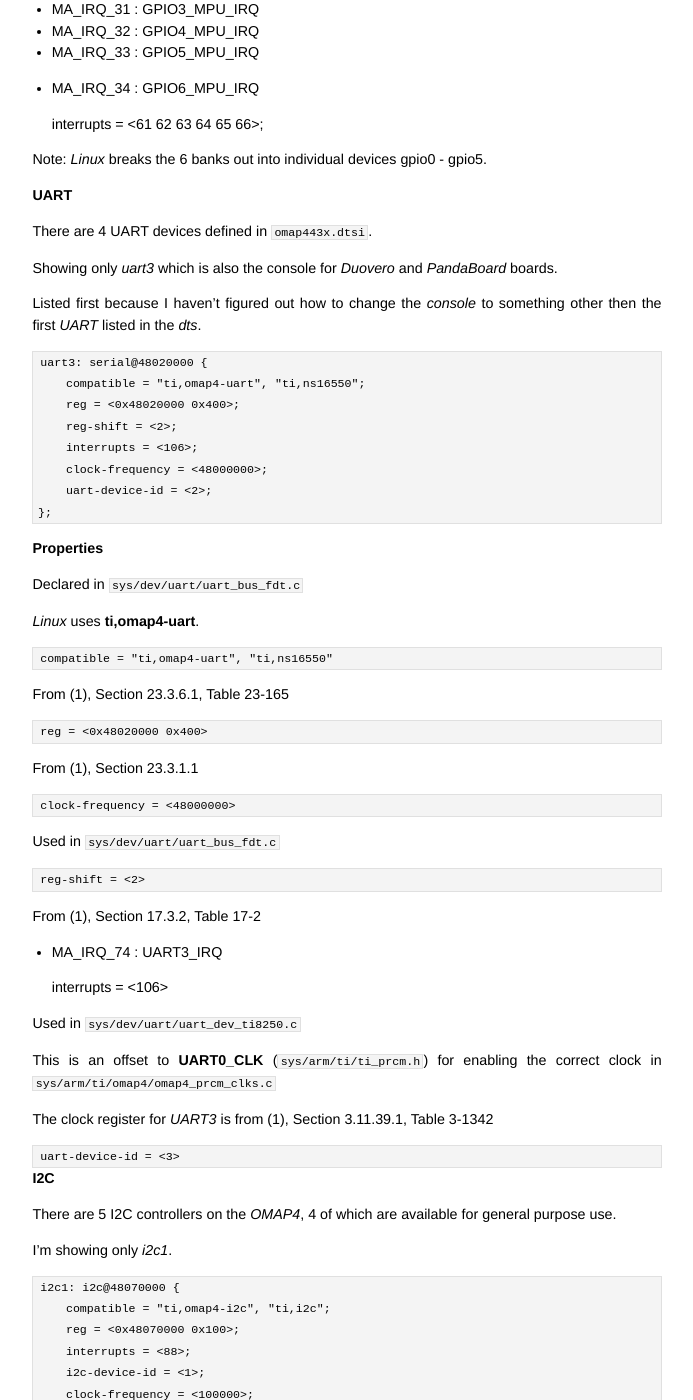
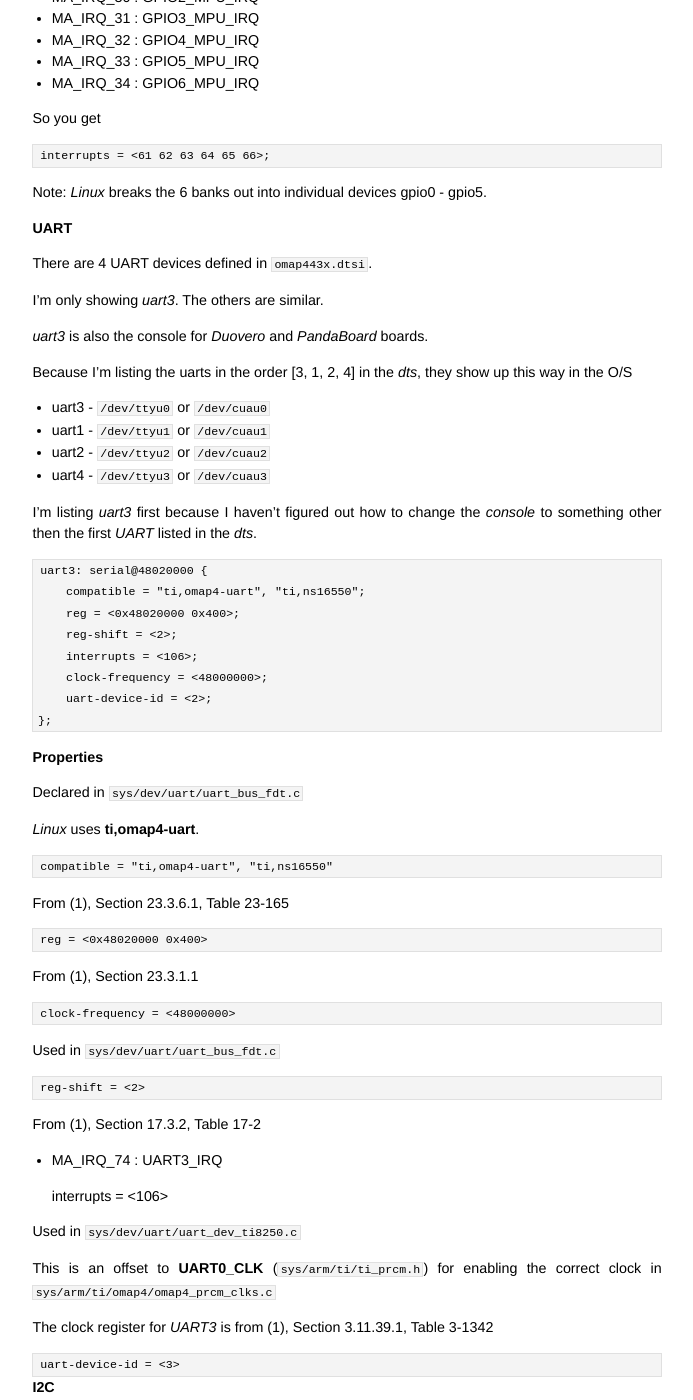
Before and after one commit to jumpnow/jumpnowtek-site, a Jekyll site: the page built from _posts/2015-01-23-FreeBSD-Duovero-Device-Tree.md, in a window 1280 px wide and 1400 px high, scrolled down 7036 px. Shown: the whole window, without its empty margins (293-986 px from the left). Built offline with Jekyll 4.4.1, drawn with Linux system fonts in a browser that asks for light colours; some of the changed text lies outside the part shown.

Commit message:
Formatting update

```diff
--- a/_posts/2015-01-23-FreeBSD-Duovero-Device-Tree.md
+++ b/_posts/2015-01-23-FreeBSD-Duovero-Device-Tree.md
@@ -319,6 +319,7 @@ The *FreeBSD* values are still using the flat IRQ address space. In *Linux* the
 * GIC\_SPI + 14
 * GIC\_SPI + 15
 
+So you get
 
     interrupts = <44 45 46 47>
 
@@ -367,6 +368,7 @@ From (1), Section 17.3.2, Table 17-2
 * MA_IRQ_33 : GPIO5_MPU_IRQ
 * MA_IRQ_34 : GPIO6_MPU_IRQ
 
+So you get
 
     interrupts = <61 62 63 64 65 66>;
 
@@ -377,9 +379,18 @@ Note: *Linux* breaks the 6 banks out into individual devices gpio0 - gpio5.
 
 There are 4 UART devices defined in `omap443x.dtsi`.
 
-Showing only *uart3* which is also the console for *Duovero* and *PandaBoard* boards.
+I'm only showing *uart3*. The others are similar.
 
-Listed first because I haven't figured out how to change the *console* to something other then the first *UART* listed in the *dts*.
+*uart3* is also the console for *Duovero* and *PandaBoard* boards.
+
+Because I'm listing the uarts in the order [3, 1, 2, 4] in the *dts*, they show up this way in the O/S
+
+* uart3 - `/dev/ttyu0` or `/dev/cuau0`
+* uart1 - `/dev/ttyu1` or `/dev/cuau1`
+* uart2 - `/dev/ttyu2` or `/dev/cuau2`
+* uart4 - `/dev/ttyu3` or `/dev/cuau3`
+
+I'm listing *uart3* first because I haven't figured out how to change the *console* to something other then the first *UART* listed in the *dts*.
 
     uart3: serial@48020000 {
         compatible = "ti,omap4-uart", "ti,ns16550";
@@ -429,9 +440,10 @@ The clock register for *UART3* is from (1), Section 3.11.39.1, Table 3-1342
 
 ### I2C
 
-There are 5 I2C controllers on the *OMAP4*, 4 of which are available for general purpose use.
+There are 5 I2C controllers on the *OMAP4*, 4 of which are available for general purpose use. The fifth I2C controller is dedicated for use with the
+[TWL6030][twl6030] power management unit.
 
-I'm showing only *i2c1*.
+I'm only showing *i2c1*. The others are similar.
 
     i2c1: i2c@48070000 {
         compatible = "ti,omap4-i2c", "ti,i2c";
```
Also changed, not shown: other parts of _posts/2015-01-23-FreeBSD-Duovero-Device-Tree.md (+4 -1 lines).
